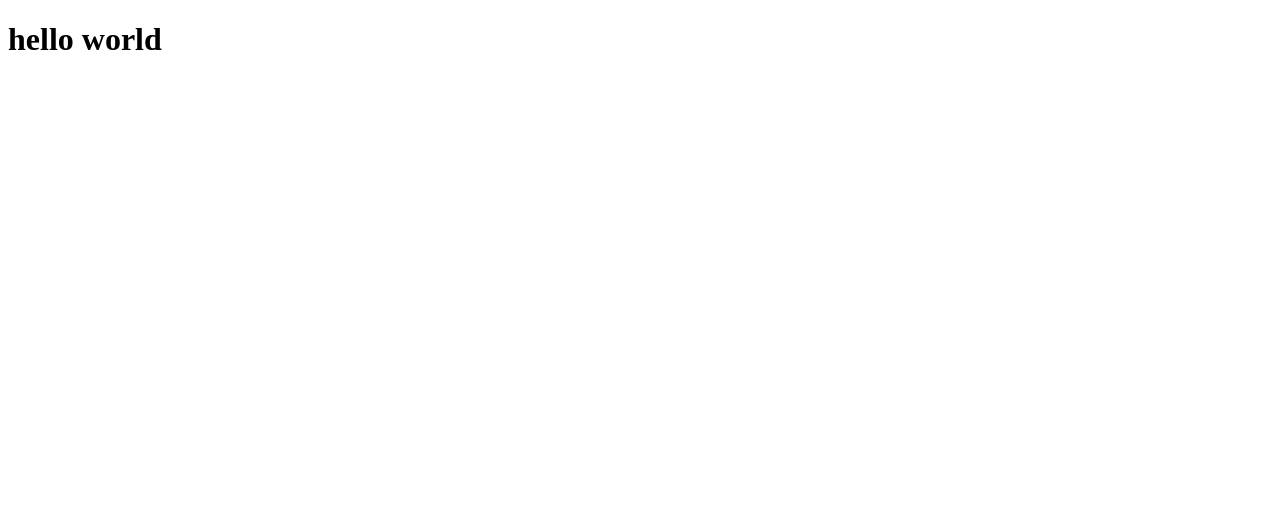
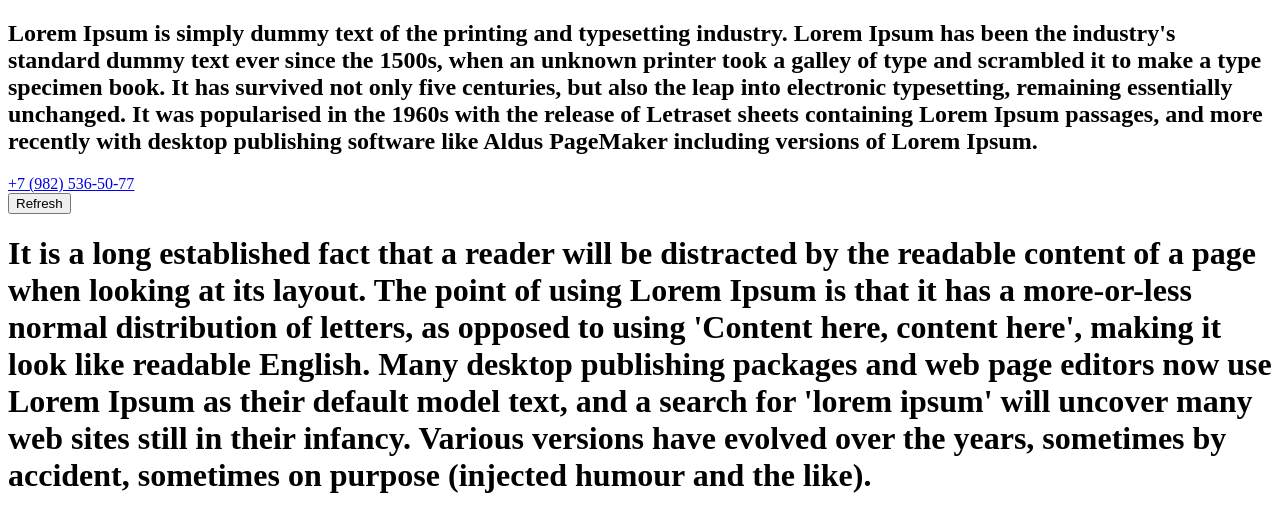
Before and after one commit to abduallahnoorsayket/nuxt-first-app, a Nuxt app: page /fun in a window 1280 px wide. Shown: the top 532 px of the page. Built offline with nearby package versions, Linux system fonts and the light colour scheme.

Commit message:
Mountaillist added

```diff
--- /dev/null
+++ b/components/MountainList.vue
@@ -0,0 +1,25 @@
+<template>
+  <div>
+    <p v-if="$fetchState.pending">Loading....</p>
+    <p v-else-if="$fetchState.error">Error while fetching mountains</p>
+    <ul v-else>
+      <li v-for="(mountain, index) in mountains" :key="index">
+        {{ mountain.title }}
+      </li>
+    </ul>
+  </div>
+</template>
+<script>
+export default {
+  data() {
+    return {
+      mountains: [],
+    };
+  },
+  async fetch() {
+    this.mountains = await fetch("https://api.nuxtjs.dev/mountains").then(
+      (res) => res.json()
+    );
+  },
+};
+</script>
--- /dev/null
+++ b/components/NuxtMountains.vue
@@ -0,0 +1,30 @@
+<template>
+  <div>
+    <p v-if="$fetchState.pending">Fetching mountains...</p>
+    <p v-else-if="$fetchState.error">An error occurred :(</p>
+    <div v-else>
+      <h1>Nuxt Mountains</h1>
+      <ul>
+        <li v-for="(mountain, index) of mountains" :key="index">
+          {{ mountain.title }}
+        </li>
+      </ul>
+      <button @click="$fetch">Refresh</button>
+    </div>
+  </div>
+</template>
+
+<script>
+export default {
+  data() {
+    return {
+      mountains: [],
+    };
+  },
+  async fetch() {
+    this.mountains = await fetch("https://api.nuxtjs.dev/mountains").then(
+      (res) => res.json()
+    );
+  },
+};
+</script>
--- a/nuxt.config.js
+++ b/nuxt.config.js
@@ -1,41 +1,38 @@
 export default {
   // Global page headers: https://go.nuxtjs.dev/config-head
   head: {
-    title: 'nuxt-first-app',
+    title: "nuxt-first-app",
     htmlAttrs: {
-      lang: 'en'
+      lang: "en",
     },
     meta: [
-      { charset: 'utf-8' },
-      { name: 'viewport', content: 'width=device-width, initial-scale=1' },
-      { hid: 'description', name: 'description', content: '' },
-      { name: 'format-detection', content: 'telephone=no' }
+      { charset: "utf-8" },
+      { name: "viewport", content: "width=device-width, initial-scale=1" },
+      { hid: "description", name: "description", content: "" },
+      { name: "format-detection", content: "telephone=no" },
     ],
-    link: [
-      { rel: 'icon', type: 'image/x-icon', href: '/favicon.ico' }
-    ]
+    link: [{ rel: "icon", type: "image/x-icon", href: "/favicon.ico" }],
   },
 
   // Global CSS: https://go.nuxtjs.dev/config-css
-  css: [
-  ],
+  css: [],
 
   // Plugins to run before rendering page: https://go.nuxtjs.dev/config-plugins
-  plugins: [
-  ],
+  plugins: [],
 
   // Auto import components: https://go.nuxtjs.dev/config-components
   components: true,
 
   // Modules for dev and build (recommended): https://go.nuxtjs.dev/config-modules
-  buildModules: [
-  ],
+  buildModules: [],
 
   // Modules: https://go.nuxtjs.dev/config-modules
-  modules: [
-  ],
+  modules: [],
 
   // Build Configuration: https://go.nuxtjs.dev/config-build
-  build: {
-  }
-}
+  build: {},
+  // my custom codes
+  router: {
+    trailingSlash: true,
+  },
+};
--- a/pages/fun.vue
+++ b/pages/fun.vue
@@ -1,12 +1,44 @@
 <template>
-  <h1>hello world</h1>
+  <div>
+    <h2>
+      Lorem Ipsum is simply dummy text of the printing and typesetting industry.
+      Lorem Ipsum has been the industry's standard dummy text ever since the
+      1500s, when an unknown printer took a galley of type and scrambled it to
+      make a type specimen book. It has survived not only five centuries, but
+      also the leap into electronic typesetting, remaining essentially
+      unchanged. It was popularised in the 1960s with the release of Letraset
+      sheets containing Lorem Ipsum passages, and more recently with desktop
+      publishing software like Aldus PageMaker including versions of Lorem
+      Ipsum.
+    </h2>
+    <a href="tel: +7 (982) 536-50-77">+7 (982) 536-50-77</a>
+    <div>{{ content }}</div>
+    <button @click="refresh">Refresh</button>
+    <h1>
+      It is a long established fact that a reader will be distracted by the
+      readable content of a page when looking at its layout. The point of using
+      Lorem Ipsum is that it has a more-or-less normal distribution of letters,
+      as opposed to using 'Content here, content here', making it look like
+      readable English. Many desktop publishing packages and web page editors
+      now use Lorem Ipsum as their default model text, and a search for 'lorem
+      ipsum' will uncover many web sites still in their infancy. Various
+      versions have evolved over the years, sometimes by accident, sometimes on
+      purpose (injected humour and the like).
+    </h1>
+  </div>
 </template>
 
 <script>
 export default {
   name: "fun",
   layout: "blog",
+  asyncData() {
+    return { content: "Created at: " + new Date() };
+  },
+  methods: {
+    refresh() {
+      this.$nuxt.refresh();
+    },
+  },
 };
 </script>
-
-<style></style>
--- a/pages/index.vue
+++ b/pages/index.vue
@@ -1,12 +1,21 @@
 <template>
-  <!-- <Tutorial /> -->
-  <test-one />
+  <div>
+    <!-- <Tutorial /> -->
+    <test-one />
+    <!-- <NuxtLink to="/fun">Nuxt mountains </NuxtLink> -->
+    <hr />
+    <nuxt-mountains />
+    <hr />
+    <mountain-list />
+  </div>
 </template>
 
 <script>
+import MountainList from "../components/MountainList.vue";
+import NuxtMountains from "../components/NuxtMountains.vue";
 import testOne from "../components/testOne.vue";
 export default {
-  components: { testOne },
+  components: { testOne, NuxtMountains, MountainList },
   name: "IndexPage",
 };
 </script>
--- /dev/null
+++ b/pages/user/_id.vue
@@ -0,0 +1,9 @@
+<template>
+  <h5>ID page</h5>
+</template>
+
+<script>
+export default {};
+</script>
+
+<style></style>
--- /dev/null
+++ b/pages/user/index.vue
@@ -0,0 +1,18 @@
+<template>
+  <div>
+    <h1 class="text-center">user index page</h1>
+    <h1>{{ post.title }}</h1>
+    <p>{{ post.description }}</p>
+  </div>
+</template>
+
+<script>
+export default {
+  async asyncData({ params, $http }) {
+    const post = await $http.$get(`https://api.nuxtjs.dev/posts/${params.id}`);
+    return { post };
+  },
+};
+</script>
+
+<style></style>
--- /dev/null
+++ b/pages/user/one.vue
@@ -0,0 +1,13 @@
+<template>
+  <h1 class="text-center">user ONE page</h1>
+</template>
+
+<script>
+export default {
+
+}
+</script>
+
+<style>
+
+</style>
```
